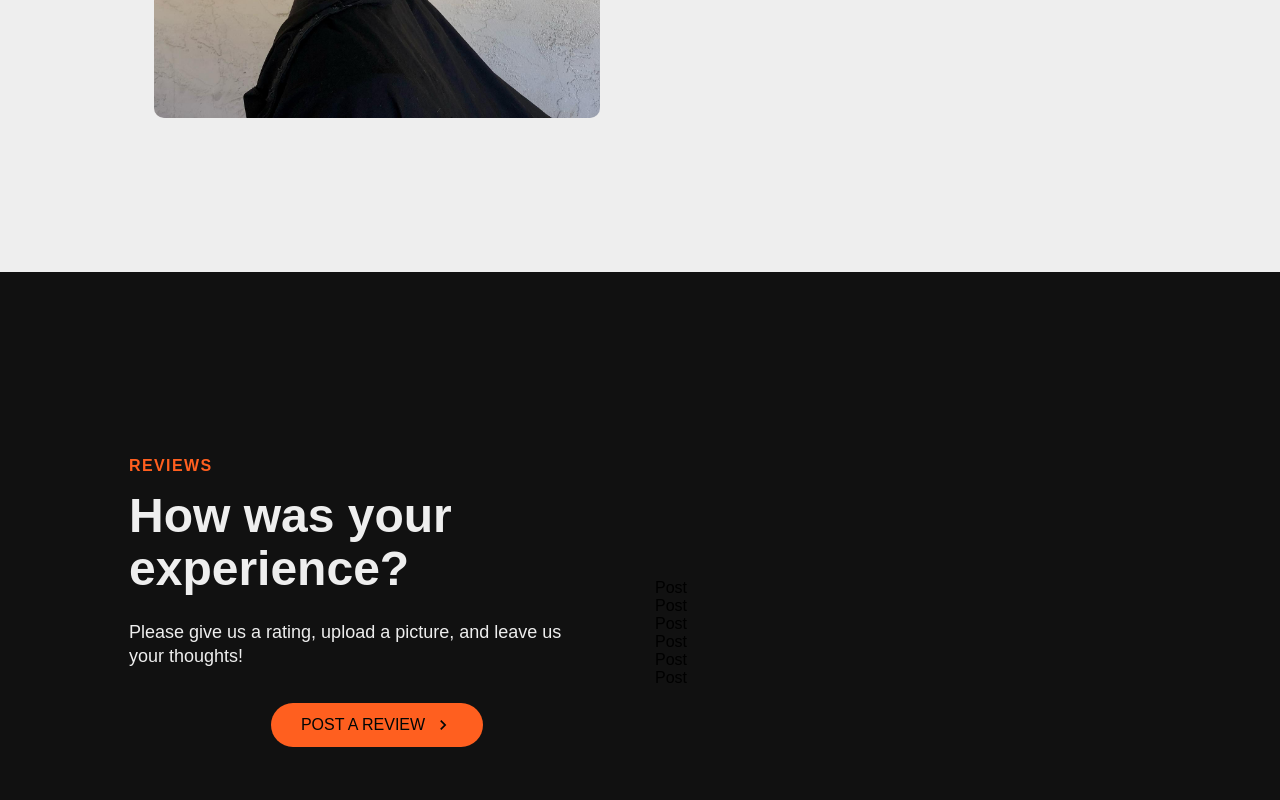
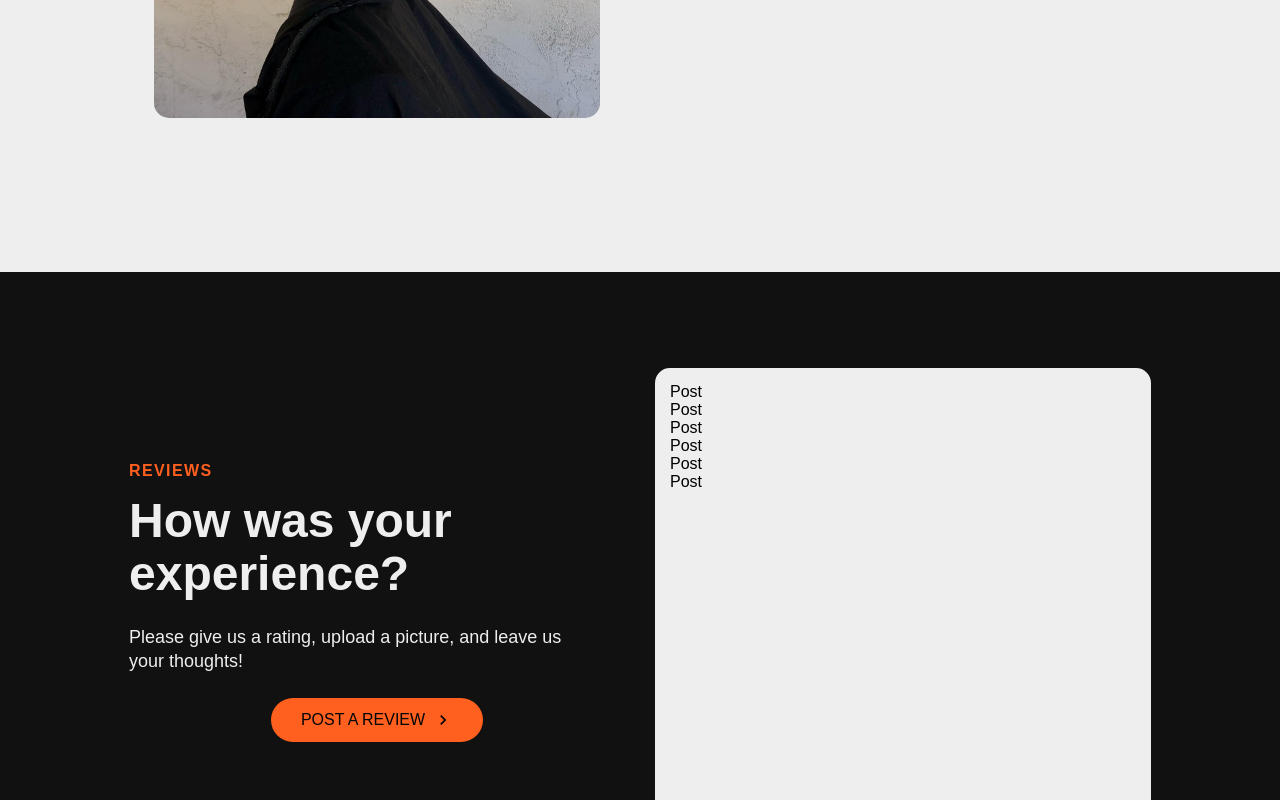
Before and after one commit to henrigy/Henry-s-Barbershop, a React (Create React App) app in the folder client/: page / in a window 1280 px wide. Shown: the part 2000-2800 px from the top of the page. Built offline with nearby package versions, Linux system fonts and the light colour scheme; a web font is replaced by a local one.

Commit message:
fixed styling

```diff
--- a/client/src/components/ButtonElement.jsx
+++ b/client/src/components/ButtonElement.jsx
@@ -43,9 +43,11 @@ export const Button2 = styled.div`
 
 export const Button3 = styled.div`
   border-radius: 15px;
+  width: 80px;
+  height: 40px;
   margin-left: 5px;
   margin-right: 5px;
-  background: ${({ primary }) => (primary ? '#ff5f1f' : '#111')};
+  background: ${({ primary }) => (primary ? '#ff5f1f' : '#0437f2')};
   white-space: nowrap;
   padding: ${({ big }) => (big ? '14px  48px' : '12px 30px')};
   color: ${({ dark }) => (dark ? '#010606' : '#eee')};
@@ -59,6 +61,6 @@ export const Button3 = styled.div`
   transition: all 0.2s ease-in-out;
   &:hover {
     transition: all 0.2s ease-in-out;
-    background: ${({ primary }) => (primary ? '#eee' : '#ff5f1f')};
+    background: ${({ primary }) => (primary ? '#f28500' : '#007FFF')};
   }
 `;
--- a/client/src/components/Gallery/Carousel/Carousel.css
+++ b/client/src/components/Gallery/Carousel/Carousel.css
@@ -11,7 +11,7 @@
     width: 90%;
     height:90%;
     left:5%;
-    border-radius: 10px;
+    border-radius: 15px;
   }
 
   .right-arrow {
--- a/client/src/components/Reviews/Form/Form.jsx
+++ b/client/src/components/Reviews/Form/Form.jsx
@@ -71,12 +71,6 @@ const Form = ({ showModal, setShowModal }) => {
     // submit the form and close the modal
     setShowModal(false);
     handleClear();
-  };
-
-  const [hover, setHover] = useState(false);
-
-  const onHover = () => {
-    setHover(!hover);
   };
 
   return (
@@ -162,18 +156,18 @@ const Form = ({ showModal, setShowModal }) => {
 
                 <ButtonWrap>
                   <Button3
-                    onMouseEnter={onHover}
-                    onMouseLeave={onHover}
                     primary="true"
-                    dark="true"
+                    // dark="true"
                     smooth={true}
                     duration={500}
-                    type="button"
+                    // type="button"
                     onClick={handleClear}
                   >
                     CLEAR
                   </Button3>
-                  <Button3 onClick={handleSubmit}> POST</Button3>
+                  <Button3 smooth={true} duration={500} onClick={handleSubmit}>
+                    POST
+                  </Button3>
                 </ButtonWrap>
               </ModalContent>
               {/* this is the x icon on the top right of the modal */}
@@ -183,6 +177,8 @@ const Form = ({ showModal, setShowModal }) => {
                   setShowModal((prev) => !prev);
                   handleClear();
                 }}
+                smooth={true}
+                duration={500}
               />
             </ModalWrapper>
           </animated.div>
--- a/client/src/components/Reviews/Form/FormElements.jsx
+++ b/client/src/components/Reviews/Form/FormElements.jsx
@@ -24,7 +24,7 @@ export const ModalWrapper = styled.div`
   display: grid;
   position: relative;
   z-index: 1001;
-  border-radius: 10px;
+  border-radius: 15px;
   padding: 45px;
   display: flex;
   justify-content: center;
--- a/client/src/components/Reviews/Posts/Posts.jsx
+++ b/client/src/components/Reviews/Posts/Posts.jsx
@@ -1,16 +1,18 @@
 import React from 'react';
 import Post from './Post/Post';
 
+import { PostsContainer } from './PostsElements';
+
 const Posts = () => {
   return (
-    <>
+    <PostsContainer>
       <Post />
       <Post />
       <Post />
       <Post />
       <Post />
       <Post />
-    </>
+    </PostsContainer>
   );
 };
 
--- a/client/src/components/Reviews/Posts/PostsElements.jsx
+++ b/client/src/components/Reviews/Posts/PostsElements.jsx
@@ -0,0 +1,8 @@
+import styled from 'styled-components';
+
+export const PostsContainer = styled.div`
+  height: 100%;
+  background: #eee;
+  padding: 15px;
+  border-radius: 15px;
+`;
--- a/client/src/components/Reviews/ReviewsElements.jsx
+++ b/client/src/components/Reviews/ReviewsElements.jsx
@@ -1,5 +1,5 @@
-import styled from "styled-components";
-import { MdKeyboardArrowRight, MdArrowForward } from "react-icons/md";
+import styled from 'styled-components';
+import { MdKeyboardArrowRight, MdArrowForward } from 'react-icons/md';
 
 export const InfoContainer = styled.div`
   background: #111;
@@ -22,9 +22,9 @@ export const InfoRow = styled.div`
   display: grid;
   grid-auto-columns: minmax(auto, 1fr);
   align-items: center;
-  grid-template-areas: "col1 col2";
+  grid-template-areas: 'col1 col2';
   @media screen and (max-width: 768px) {
-    grid-template-areas: "col1 col1" "col2 col2";
+    grid-template-areas: 'col1 col1' 'col2 col2';
   }
 `;
 
@@ -32,7 +32,6 @@ export const ReviewsColumn1 = styled.div`
   transition: all 0.4s ease-in-out;
   transform: translateX(-100%);
   opacity: 0;
-
   margin-bottom: 15px;
   padding: 0 15px;
   grid-area: col1;
@@ -49,8 +48,9 @@ export const ReviewsColumn1 = styled.div`
 
 export const Column2 = styled.div`
   margin-bottom: 15px;
-  padding: 0 15px;
+  padding: 15px;
   grid-area: col2;
+  height: 70vh;
 
   @media screen and (max-width: 768px) {
     margin-bottom: 0px;
@@ -85,10 +85,14 @@ export const Heading = styled.h1`
 `;
 export const Subtitle = styled.p`
   max-width: 440px;
-  margin-bottom: 35px;
+  margin-bottom: 25px;
   font-size: 18px;
   line-height: 24px;
   color: #eee;
+
+  @media screen and (max-width: 768px) {
+    margin-bottom: 15px;
+  }
 `;
 
 export const RightWrap = styled.div`
@@ -97,7 +101,6 @@ export const RightWrap = styled.div`
 `;
 
 export const ReviewsBtnWrapper = styled.div`
-  margin-top: 32px;
   display: flex;
   flex-direction: column;
   align-items: center;
--- a/client/src/components/Schedule/Calendly/CalendlyElements.jsx
+++ b/client/src/components/Schedule/Calendly/CalendlyElements.jsx
@@ -1,4 +1,4 @@
-import styled from "styled-components";
+import styled from 'styled-components';
 
 export const CalendlyContainer = styled.div`
   height: 100%;
--- a/client/src/components/Schedule/Calendly/index.jsx
+++ b/client/src/components/Schedule/Calendly/index.jsx
@@ -1,5 +1,5 @@
-import React from "react";
-import { CalendlyContainer } from "./CalendlyElements";
+import React from 'react';
+import { CalendlyContainer } from './CalendlyElements';
 
 const Calendly = () => {
   return (
@@ -10,6 +10,7 @@ const Calendly = () => {
         width="100%"
         height="100%"
         frameBorder="0"
+        style={{ borderRadius: '15px' }}
       ></iframe>
     </CalendlyContainer>
   );
--- a/client/src/components/Schedule/ScheduleElements.jsx
+++ b/client/src/components/Schedule/ScheduleElements.jsx
@@ -1,4 +1,4 @@
-import styled from "styled-components";
+import styled from 'styled-components';
 
 export const InfoContainer = styled.div`
   background: #111;
@@ -21,9 +21,9 @@ export const InfoRow = styled.div`
   display: grid;
   grid-auto-columns: minmax(auto, 1fr);
   align-items: center;
-  grid-template-areas: "col1 col2";
+  grid-template-areas: 'col1 col2';
   @media screen and (max-width: 768px) {
-    grid-template-areas: "col1 col1" "col2 col2";
+    grid-template-areas: 'col1 col1' 'col2 col2';
   }
 `;
 
```
